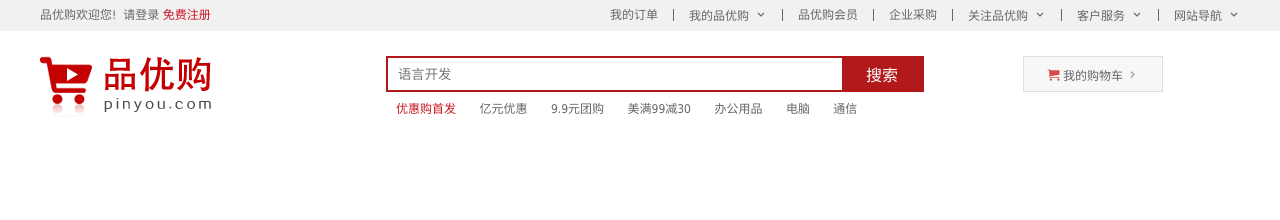
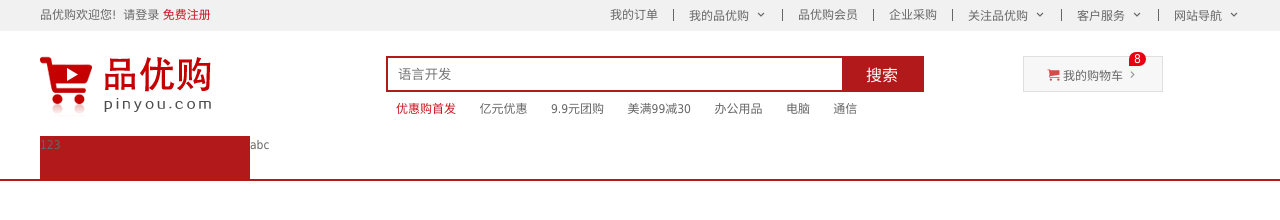
Before and after one commit to Brova0158bb/shopping, a plain HTML site: page index.html in a window 1280 px wide. Drawn offline with Linux system fonts and the light colour scheme; files whose address does not match are found by name.

Commit message:
nav 导航模块搭建

```diff
--- a/css/common.css
+++ b/css/common.css
@@ -146,3 +146,34 @@
     content: '\e920';
     color: #999;
 }
+
+.count {
+    position: absolute;
+    top: -5px;
+    /* right: 20px; */
+    left: 105px;
+    height: 14px;
+    padding: 0 5px;
+    background-color: #e60012;
+    border-radius: 7px 7px 7px 0px;
+    color: #fefefe;
+    line-height: 14px;
+}
+
+/* nav模块制作 */
+.nav {
+    height: 45px;
+    border-bottom: 2px solid #b1191a;
+}
+
+.nav .dropdown {
+    float: left;
+    width: 210px;
+    height: 45px;
+    /* line-height: 45px; */
+    background-color: #b1191a;
+}
+
+.nav .navitems {
+    float: left;
+}
--- a/index.html
+++ b/index.html
@@ -74,9 +74,18 @@
         <!-- 购物车模块 -->
         <div class="shopcar">
             我的购物车
+            <i class="count">8</i>
         </div>
     </header>
     <!-- header 头部模块制作 end -->
+    <!-- nav模块制作 start -->
+    <nav class="nav">
+        <div class="w">
+            <div class="dropdown">123</div>
+            <div class="navitems">abc</div>
+        </div>
+    </nav>
+    <!-- nav模块制作 end -->
 
 </body>
 
```
